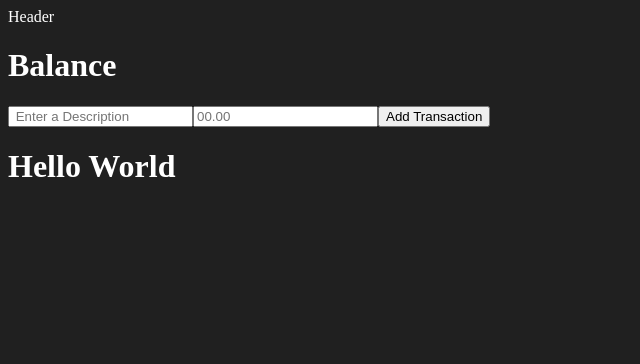
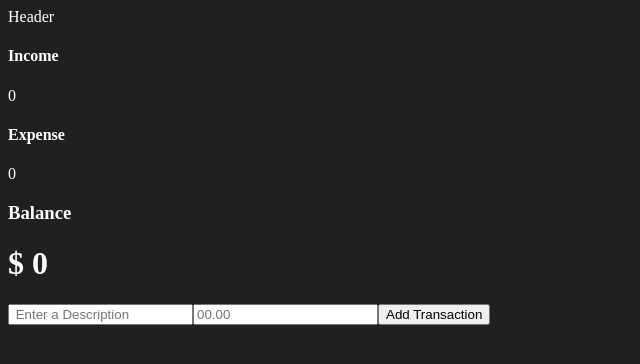
Before and after one commit to xMaru32x/react-exprense-tracker, a React (Vite) app: page / in a window 1280 px wide. Shown: the top 364 px of the page, without its empty margins (0-640 px from the left). Built offline with nearby package versions, Linux system fonts and the light colour scheme.

Commit message:
Add Functions from Balance

```diff
--- a/src/App.jsx
+++ b/src/App.jsx
@@ -1,17 +1,19 @@
 import  {GlobalProvider} from './context/GlobalState'
+
 import Header from './components/Header'
 import Balance from './components/Balance'
 import TransactionForm from './components/transactions/TransactionForm'
 import TransactionList from './components/transactions/TransactionList';
+import IncomeExpenses from './components/IncomeExpenses';
 
 function App() {
   return (
     <GlobalProvider>
       <Header />
+      <IncomeExpenses />
       <Balance />
       <TransactionForm />
       <TransactionList />
-      <h1>Hello World</h1>
     </GlobalProvider>
 
   );
--- a/src/components/Balance.jsx
+++ b/src/components/Balance.jsx
@@ -2,10 +2,14 @@ import { useGlobalState } from "../context/GlobalState"
 
 function Balance() {
 
-    const data = useGlobalState();
+    const {transactions} = useGlobalState();
+
+    const amounts = transactions.map(transaction => transaction.amount)
+    const total = amounts.reduce((acc,item) => (acc += item), 0)
     return (
         <div>
-            <h1>Balance</h1>
+            <h3>Balance</h3>
+            <h1> $ {JSON.stringify(total, null, 2)}</h1>
         </div>
     )
 }
--- /dev/null
+++ b/src/components/IncomeExpenses.jsx
@@ -0,0 +1,31 @@
+import React from 'react'
+import { useGlobalState } from '../context/GlobalState'
+
+function IncomeExpenses() {
+
+    const{transactions} = useGlobalState();
+
+    const amounts = transactions.map(transactions => transactions.amount)
+
+    const income = amounts
+        .filter((item) => (item > 0))
+        .reduce((acc, item) => (acc += item), 0)
+
+    const expense = amounts
+        .filter((item) => (item < 0))
+        .reduce((acc, item) => (acc += item), 0) * -1;
+    return (
+        <>
+        <div>
+            <h4>Income</h4>
+            <p>{income}</p>
+        </div>
+        <div>
+            <h4>Expense</h4>
+            <p>{expense}</p>
+        </div>
+        </>
+    )
+}
+
+export default IncomeExpenses
--- a/src/components/transactions/TransactionForm.jsx
+++ b/src/components/transactions/TransactionForm.jsx
@@ -11,7 +11,7 @@ function TransactionForm() {
         addTransaction({
             id: window.crypto.randomUUID(),
             description,
-            amount
+            amount: +amount
         })
         console.log(description, amount);
     };
```
